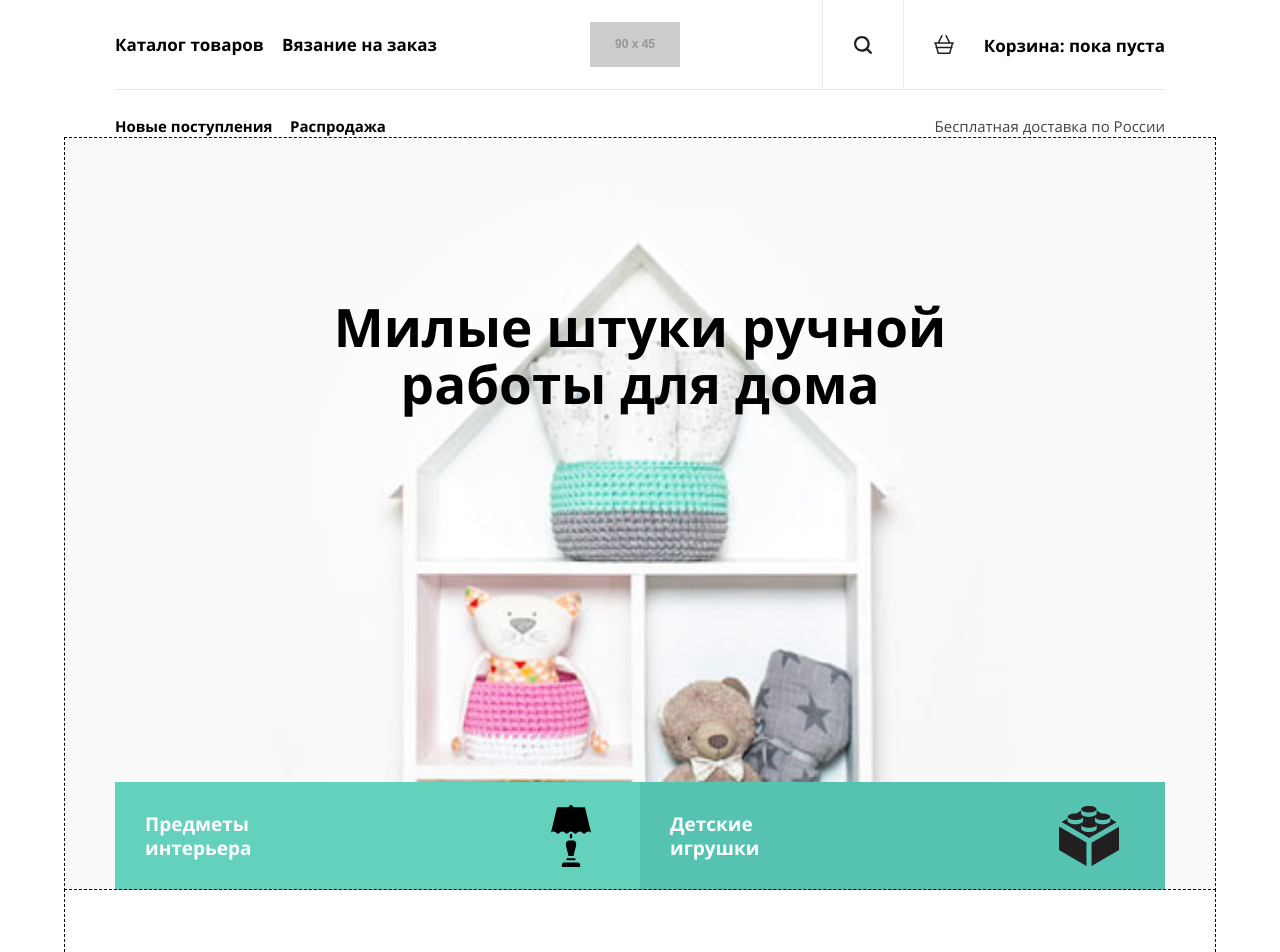
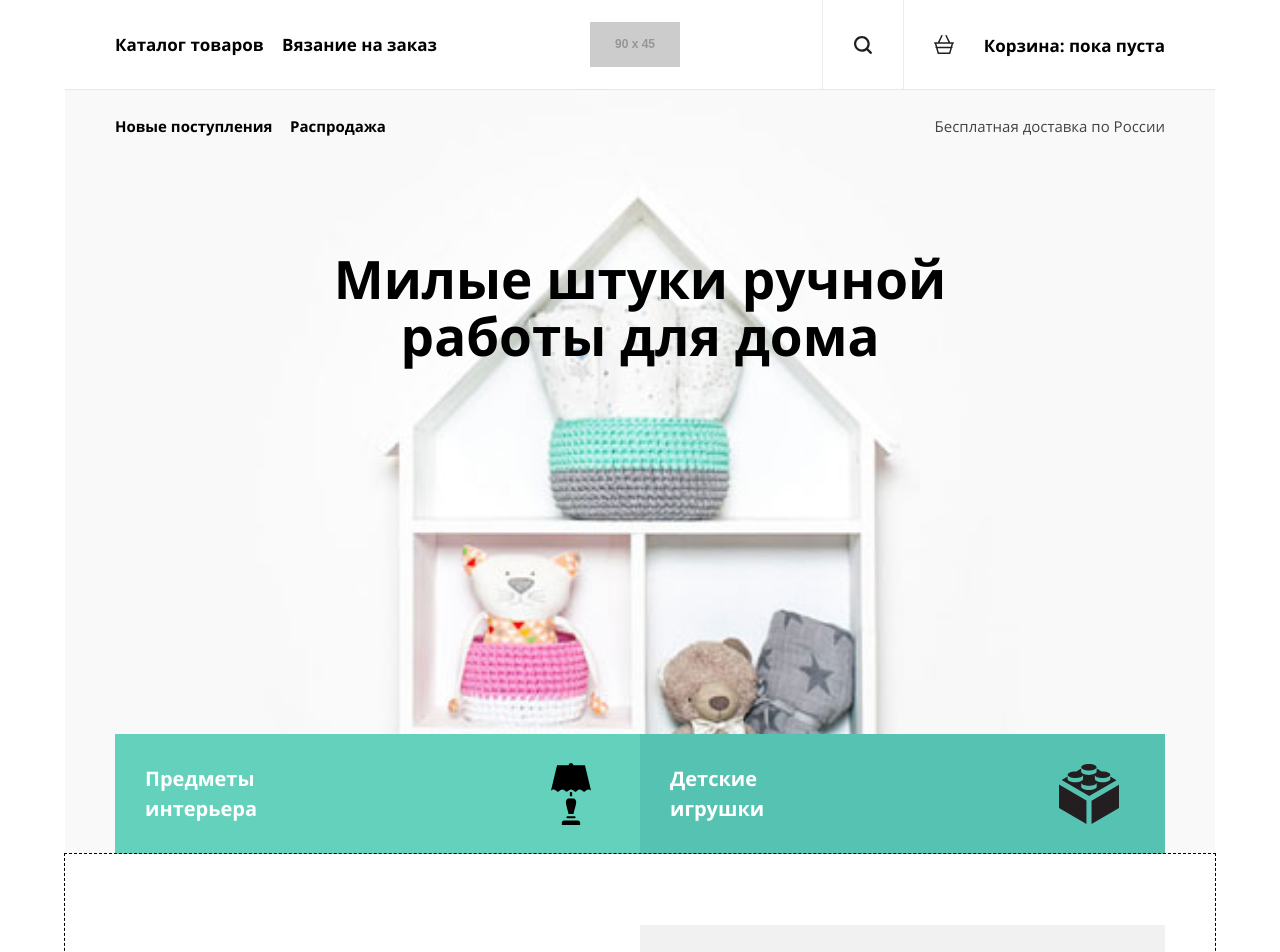
Before and after one commit to anticipant/172395-mishka, a website: page index.html in a window 1280 px wide. Shown: the top 952 px of the page. Drawn offline with nearby package versions, Linux system fonts and the light colour scheme; files that its build step writes are made by us from their sources; placeholder pictures from the web are drawn by us.

Commit message:
footer and our products flexxxx

```diff
--- a/sass/blocks/main-nav.scss
+++ b/sass/blocks/main-nav.scss
@@ -72,7 +72,8 @@
       order: 3;
       display: flex;
       width: 60%;
-      padding-top: 24px;
+      padding: 24px 0 0 $tablet-indent;
+      box-sizing: border-box;
 
       border: none;
 
@@ -97,6 +98,7 @@
 
       display: flex;
       margin-left: auto;
+      padding: 0 $tablet-indent 0 0;
     }
   }
   .main-nav__item {
@@ -137,7 +139,8 @@
     order: 4;
     width: 40%;
     margin: 0 0 0 auto;
-    padding-top: 24px;
+    padding: 24px $tablet-indent 0 0;
+    box-sizing: border-box;
 
     color: $text-color;
     text-align: right;
@@ -158,7 +161,7 @@
 
     &:first-of-type {
       order: 1;
-      padding: 0;
+      padding: 0 0 0 $tablet-indent;
       width: auto;
 
       background-color: #fff;
@@ -173,7 +176,8 @@
       order: 4;
       display: block;
       width: 60%;
-      padding: 24px 0 0 0;
+      padding: 24px 0 0 $tablet-indent;
+      box-sizing: border-box;
 
       background-color: transparent;
       border-top: 1px solid #e7e7e7;
@@ -189,6 +193,7 @@
     &:last-of-type {
       order: 3;
       margin: 0;
+//      padding-right: 50px;
     }
 
   }
--- a/sass/blocks/our-products.scss
+++ b/sass/blocks/our-products.scss
@@ -1,5 +1,4 @@
 .our-products {
-  outline: 1px dashed #000;
   font-size: 0;
 
 
@@ -9,11 +8,9 @@
 
 }
 .our-products__slogan {
-  @include mobile-indent();
   @include font($h1-font-size, $lh-large);
 
-  padding-top: 75px;
-  padding-bottom: 120px;
+  padding: 75px $mobile-indent 120px;
   margin: 0;
 
   color: $h1-color;
@@ -24,10 +21,7 @@
   @include font(19px, $lh-medium);
 
   display: inline-block;
-  padding-top: 30px;
-  padding-bottom: 30px;
-  padding-left: $mobile-indent;
-  padding-right: 160px;
+  padding: 30px 160px 30px $mobile-indent;
 
   font-weight: bold;
   color: #fff;
@@ -51,24 +45,24 @@
 
 @media #{$tablet-widths} {
   .our-products {
-    @include tablet-indent();
+    display: flex;
+    flex-wrap: wrap;
+    padding: 0 $tablet-indent;
+    margin-top: -48px;
 
     background-size: cover;
   }
   .our-products__slogan {
     @include font($tablet-h-font-size, $tablet-h-line-height);
 
-    padding: 0;
-    padding-top: 160px;
-    padding-bottom: 370px;
-    margin: 0;
-    margin-left: 80px;
-    margin-right: 80px;
-
+    padding: 160px 0 370px;
+    margin: 0 80px;
   }
   .our-products__link {
     width: 50%;
     box-sizing: border-box;
+
+    @include font(20px, $lh-large);
   }
 }
 
@@ -78,12 +72,9 @@
   .our-products__slogan {
     @include font($desktop-h-font-size, $desktop-h-line-height);
 
-    margin-left: $desktop-small-indent;
-    margin-right: $desktop-small-indent;
+    margin: 0 $desktop-small-indent;
   }
   .our-products__link {
-    width: 50%;
     padding-right: 350px;
-    box-sizing: border-box;
   }
 }
--- a/sass/blocks/page-footer.scss
+++ b/sass/blocks/page-footer.scss
@@ -43,28 +43,22 @@
 
 @media #{$tablet-widths} {
   .page-footer {
-    @include clearfix();
-    @include tablet-indent();
+    display: flex;
+    justify-content: space-between;
+    align-items: center;
+    padding: 0 $tablet-indent;
 
-    min-height: 143px;
-    padding: 0;
   }
   .page-footer__logo {
-    float: left;
-
     display: block;
-    padding-top: 20px;
   }
   .page-footer__social {
     display: inline-block;
-    padding-top: 57px;
+    padding: 54px 0;
 
     vertical-align: top;
   }
   .page-footer__copyright {
-    float: right;
-
     margin: 0;
-    padding-top: 57px;
   }
 }
--- a/sass/blocks/page-header.scss
+++ b/sass/blocks/page-header.scss
@@ -18,26 +18,24 @@
 //  Tablet
 
 @media #{$tablet-widths} {
-  .page-header {
-    padding: 0 $tablet-indent;
-  }
   .page-header__logo {
     order: 1;
     align-self: center;
     width: 167px;
-    padding: 0;
+    padding: 0 0 0 $tablet-indent;
+
+    text-align: left;
 
     border: none;
   }
 }
-
 // Desktop
 
 @media #{$desktop-widths} {
-  .page-header {
-    padding: 0 $tablet-indent;
-  }
   .page-header__logo {
     order: 2;
+    padding: 0;
+
+    text-align: center;
   }
 }
```
